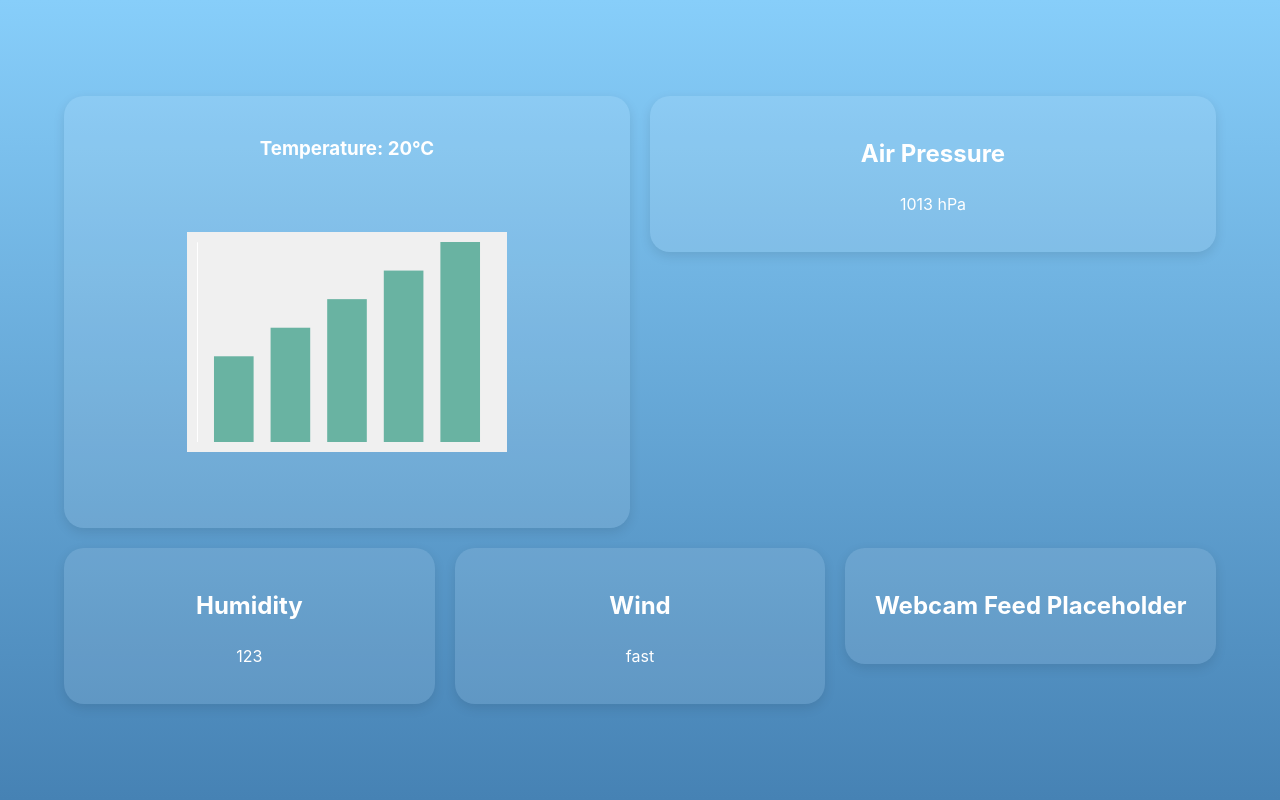
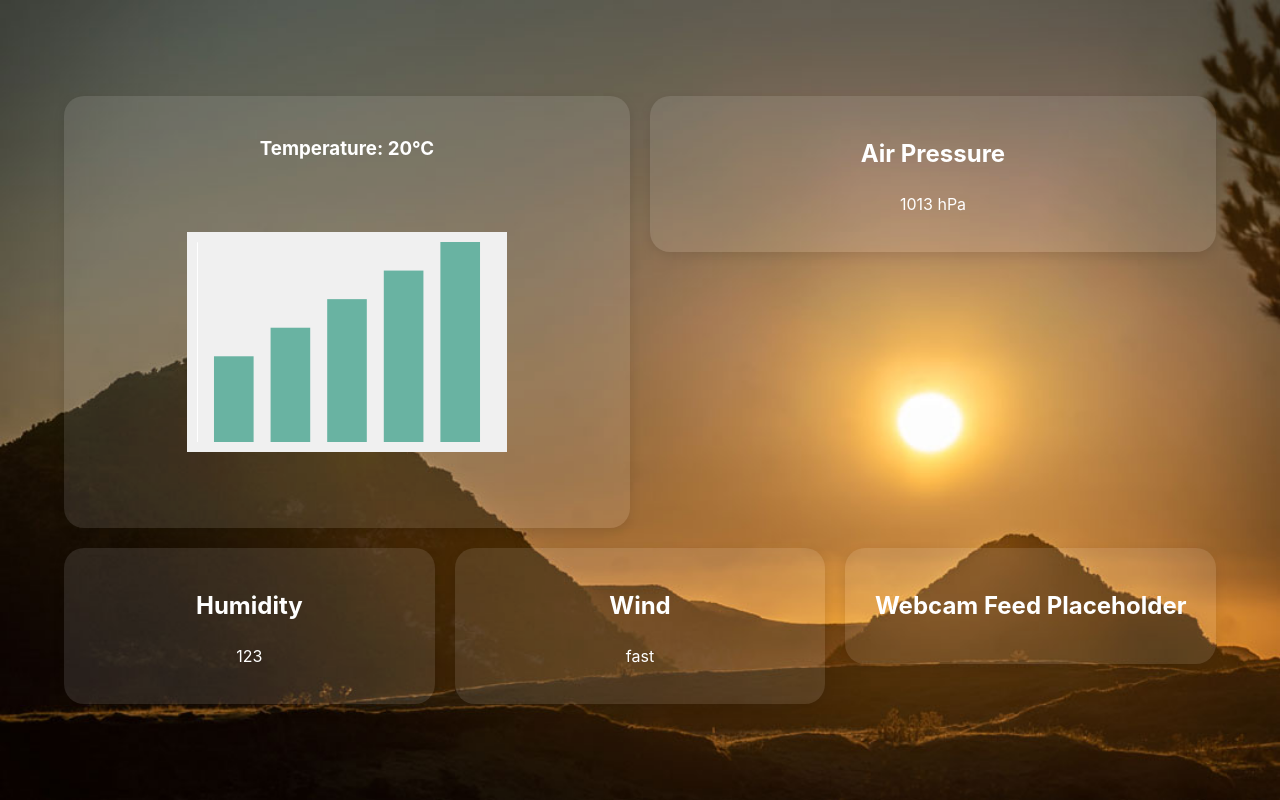
Before and after one commit to Rmhibbert/weather_station_S2_2025, a React (Vite) app in the folder frontend/: page / in a window 1280 px wide. Built offline with nearby package versions, Linux system fonts and the light colour scheme.

Commit message:
chore(): trying image in background of site

```diff
--- a/frontend/src/App.css
+++ b/frontend/src/App.css
@@ -5,7 +5,8 @@
   align-items: center;
   min-height: 100vh;
   min-width: 100vw;
-  background: linear-gradient(180deg, #87CEFA 0%, #4682B4 100%);
+  background: url('./assets/background-image.jpg') ;
+  background-size: 100vw 100vh;
   color: white;
 }
 
```
Also changed, not shown: frontend/src/assets/background-image.jpg (added).
